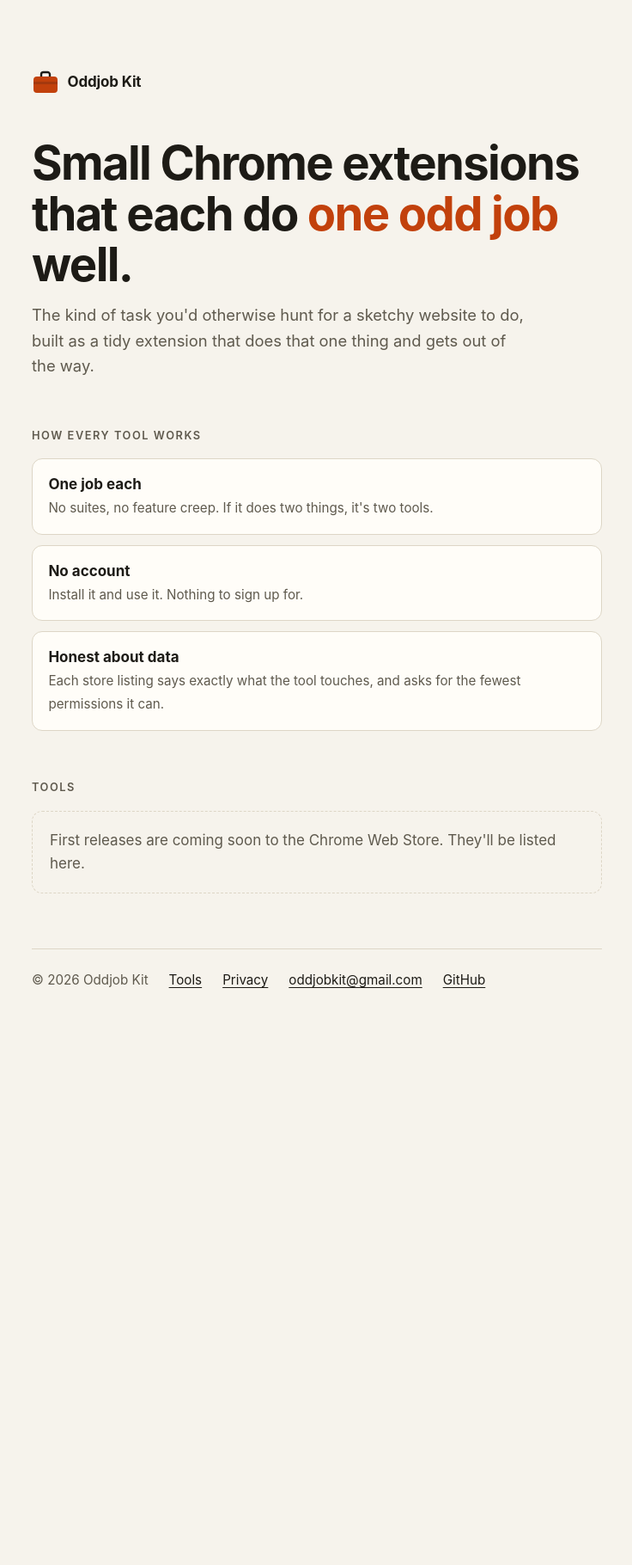
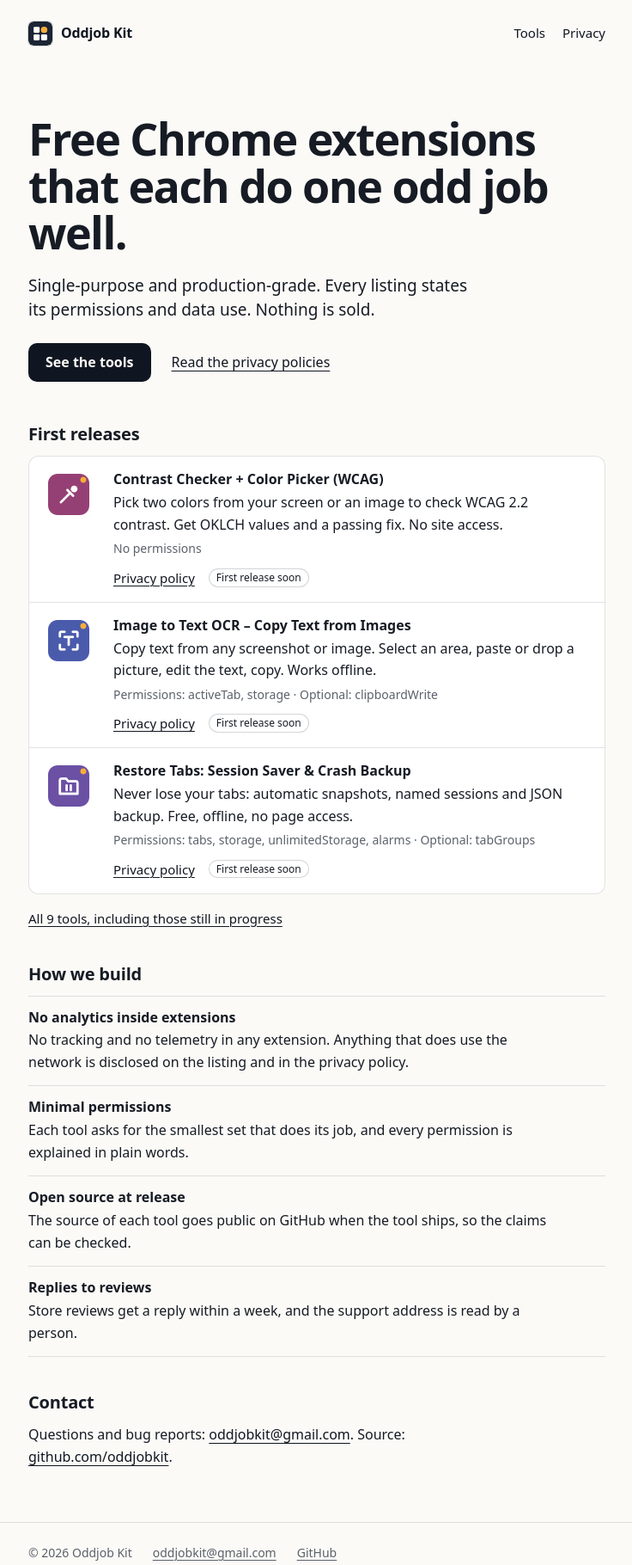
Before and after one commit to oddjobkit/oddjobkit.github.io, a plain HTML site: page index.html in a window 1280 px wide. Shown: the whole page at 86% size, without its empty margins (271-1007 px from the left). Before the commit the page ends 1217 px from the top, so only its background shows below. Drawn offline with Linux system fonts and the light colour scheme.

Commit message:
site: home and favicon on the brand
Co-Authored-By: Claude Sonnet 5.5 <noreply@anthropic.com>

```diff
--- a/assets/site.css
+++ b/assets/site.css
@@ -112,9 +112,11 @@ section > p { max-width: 38rem; margin: 0 0 0.875rem; }
 .assurance { display: flex; align-items: baseline; gap: 0.625rem; font-weight: 600; font-size: 1.0625rem; margin: 0 0 0.75rem; }
 .dot { flex: none; width: 0.5rem; height: 0.5rem; border-radius: 50%; background: var(--marker); box-shadow: 0 0 0 1px var(--marker-edge); transform: translateY(-0.0625rem); }
 
-/* Permissions */
-.perms { list-style: none; margin: 0; padding: 0; border-top: 1px solid var(--hairline); }
-.perms li { padding: 0.875rem 0; border-bottom: 1px solid var(--hairline); }
+/* Permissions, and the home page's "How we build" list (same hairline rows) */
+.perms, .principles { list-style: none; margin: 0; padding: 0; border-top: 1px solid var(--hairline); }
+.perms li, .principles li { padding: 0.875rem 0; border-bottom: 1px solid var(--hairline); }
+.principles h3 { margin-bottom: 0.25rem; }
+.principles p { margin: 0; max-width: 38rem; }
 .perm-head { display: flex; flex-wrap: wrap; align-items: baseline; gap: 0.25rem 0.625rem; margin-bottom: 0.25rem; }
 .perms p { margin: 0; max-width: 38rem; }
 .badge, .pill { display: inline-block; font-size: 0.75rem; line-height: 1.3; padding: 0.125rem 0.5rem; border-radius: 999px; background: var(--sunken); color: var(--text); white-space: nowrap; }
@@ -139,6 +141,14 @@ section > p { max-width: 38rem; margin: 0 0 0.875rem; }
 .policy-row a { font-weight: 600; }
 .policy-row .meta-line { font-size: 0.8125rem; color: var(--muted); }
 
+/* Home */
+.hero { padding-block: 1.5rem 0.5rem; }
+.hero h1 { font-size: clamp(2rem, 7vw, 3.25rem); line-height: 1.05; letter-spacing: -0.03em; max-width: 14em; margin-bottom: 1.25rem; }
+.hero .lede { font-size: 1.1875rem; max-width: 32rem; }
+.actions { display: flex; flex-wrap: wrap; align-items: center; gap: 0.75rem 1.5rem; margin: 0; }
+.actions .store-link { padding: 0.625rem 1.25rem; border-radius: 10px; }
+.more { margin: 0; font-size: 0.9375rem; }
+
 /* Footer */
 .site-foot { border-top: 1px solid var(--hairline); padding-block: 1.5rem 3rem; color: var(--muted); font-size: 0.875rem; }
 .site-foot .wrap { display: flex; flex-wrap: wrap; gap: 0.5rem 1.5rem; }
--- a/index.html
+++ b/index.html
@@ -3,79 +3,85 @@
 <head>
 <meta charset="utf-8">
 <meta name="viewport" content="width=device-width, initial-scale=1">
-  <title>Oddjob Kit — small Chrome extensions that each do one odd job well</title>
-  <meta name="description" content="Oddjob Kit makes small, single-purpose Chrome extensions: no accounts, no bloat, and every listing says exactly what data the tool touches.">
+<title>Oddjob Kit — free single-purpose Chrome extensions</title>
+<meta name="description" content="Free, single-purpose, production-grade Chrome extensions. One job each; permissions and data use are stated on every listing.">
 <link rel="canonical" href="https://oddjobkit.com/">
-  <meta property="og:title" content="Oddjob Kit">
-  <meta property="og:description" content="Small Chrome extensions that each do one odd job well.">
+<meta property="og:title" content="Oddjob Kit — free single-purpose Chrome extensions">
+<meta property="og:description" content="Free, single-purpose, production-grade Chrome extensions. One job each; permissions and data use are stated on every listing.">
 <meta property="og:url" content="https://oddjobkit.com/">
 <meta property="og:type" content="website">
-  <link rel="icon" href="favicon.svg" type="image/svg+xml">
-  <style>
-    :root {
-      --bg: #f6f3ec; --ink: #1d1b16; --muted: #5f5a4e; --line: #ddd6c6;
-      --accent: #c2410c; --card: #fffdf8;
-      color-scheme: light;
-    }
-    @media (prefers-color-scheme: dark) {
-      :root { --bg: #16140f; --ink: #f1ece0; --muted: #a8a190; --line: #2f2b22; --accent: #fb923c; --card: #1e1b15; color-scheme: dark; }
-    }
-    * { box-sizing: border-box; }
-    html, body { margin: 0; }
-    body {
-      background: var(--bg); color: var(--ink);
-      font: 17px/1.6 ui-sans-serif, -apple-system, BlinkMacSystemFont, "Segoe UI", Roboto, "Helvetica Neue", Arial, sans-serif;
-      -webkit-font-smoothing: antialiased;
-    }
-    main { max-width: 44rem; margin: 0 auto; padding: clamp(3rem, 10vh, 7rem) 1.25rem 4rem; }
-    .mark { display: inline-flex; align-items: center; gap: .6rem; font-weight: 700; letter-spacing: -.01em; }
-    .mark svg { width: 2rem; height: 2rem; }
-    h1 { font-size: clamp(2.2rem, 6vw, 3.4rem); line-height: 1.08; letter-spacing: -.03em; margin: 2.5rem 0 1rem; }
-    h1 em { font-style: normal; color: var(--accent); }
-    .lede { font-size: 1.15rem; color: var(--muted); max-width: 36rem; margin: 0; }
-    section { margin-top: 3.5rem; }
-    h2 { font-size: .8rem; text-transform: uppercase; letter-spacing: .12em; color: var(--muted); margin: 0 0 1rem; font-weight: 600; }
-    ul.rules { list-style: none; padding: 0; margin: 0; display: grid; gap: .75rem; }
-    ul.rules li { background: var(--card); border: 1px solid var(--line); border-radius: .75rem; padding: 1rem 1.15rem; }
-    ul.rules strong { display: block; }
-    ul.rules span { color: var(--muted); font-size: .95rem; }
-    .soon { border: 1px dashed var(--line); border-radius: .75rem; padding: 1.25rem; color: var(--muted); }
-    footer { margin-top: 4rem; padding-top: 1.5rem; border-top: 1px solid var(--line); color: var(--muted); font-size: .95rem; display: flex; flex-wrap: wrap; gap: .5rem 1.5rem; }
-    a { color: var(--ink); text-underline-offset: .2em; }
-    a:hover { color: var(--accent); }
-  </style>
+<link rel="icon" href="/favicon.svg" type="image/svg+xml">
+<link rel="stylesheet" href="/assets/site.css">
+<!-- generated by scripts/build-pages.ts: the copy is in homePage(), the tool cards come from each tool repo's CHROMEWEBSTORE.md; edit those, not this file -->
 </head>
 <body>
-  <main>
-    <div class="mark">
-      <svg viewBox="0 0 32 32" aria-hidden="true"><rect x="2" y="9" width="28" height="19" rx="4" fill="var(--accent)"/><path d="M11 9V6.5A2.5 2.5 0 0 1 13.5 4h5A2.5 2.5 0 0 1 21 6.5V9" fill="none" stroke="var(--ink)" stroke-width="2.4"/><rect x="2" y="15" width="28" height="3" fill="var(--ink)" opacity=".18"/></svg>
-      Oddjob Kit
+<a class="skip" href="#main">Skip to content</a>
+<header class="wrap site-head">
+  <a class="brand" href="/"><svg viewBox="0 0 32 32" aria-hidden="true"><rect width="32" height="32" rx="7" fill="#1b2433"/><rect x="7" y="7" width="8" height="8" rx="1.5" fill="#fff"/><circle cx="21" cy="11" r="4.25" fill="#f5ae39"/><rect x="7" y="17" width="8" height="8" rx="1.5" fill="#fff"/><rect x="17" y="17" width="8" height="8" rx="1.5" fill="#fff"/></svg>Oddjob Kit</a>
+  <nav class="site-nav" aria-label="Site"><a href="/tools/">Tools</a><a href="/privacy/">Privacy</a></nav>
+</header>
+<main id="main" class="wrap">
+<section class="hero" aria-labelledby="top">
+  <h1 id="top">Free Chrome extensions that each do one odd job well.</h1>
+  <p class="lede">Single-purpose and production-grade. Every listing states its permissions and data use. Nothing is sold.</p>
+  <p class="actions"><a class="store-link" href="/tools/">See the tools</a><a href="/privacy/">Read the privacy policies</a></p>
+</section>
+
+<section aria-labelledby="first">
+  <h2 id="first">First releases</h2>
+  <ul class="rows">
+    <li class="tool">
+      <img class="tool-icon" src="/assets/icons/hexpick.png" alt="" width="64" height="64">
+      <div class="tool-body">
+        <h3>Contrast Checker + Color Picker (WCAG)</h3>
+        <p class="tool-job">Pick two colors from your screen or an image to check WCAG 2.2 contrast. Get OKLCH values and a passing fix. No site access.</p>
+        <p class="tool-perms">No permissions</p>
+        <p class="tool-links"><a href="/privacy/hexpick/">Privacy policy</a><span class="pill">First release soon</span></p>
       </div>
+    </li>
+    <li class="tool">
+      <img class="tool-icon" src="/assets/icons/picktext.png" alt="" width="64" height="64">
+      <div class="tool-body">
+        <h3>Image to Text OCR – Copy Text from Images</h3>
+        <p class="tool-job">Copy text from any screenshot or image. Select an area, paste or drop a picture, edit the text, copy. Works offline.</p>
+        <p class="tool-perms">Permissions: activeTab, storage · Optional: clipboardWrite</p>
+        <p class="tool-links"><a href="/privacy/picktext/">Privacy policy</a><span class="pill">First release soon</span></p>
+      </div>
+    </li>
+    <li class="tool">
+      <img class="tool-icon" src="/assets/icons/tabvault.png" alt="" width="64" height="64">
+      <div class="tool-body">
+        <h3>Restore Tabs: Session Saver &amp; Crash Backup</h3>
+        <p class="tool-job">Never lose your tabs: automatic snapshots, named sessions and JSON backup. Free, offline, no page access.</p>
+        <p class="tool-perms">Permissions: tabs, storage, unlimitedStorage, alarms · Optional: tabGroups</p>
+        <p class="tool-links"><a href="/privacy/tabvault/">Privacy policy</a><span class="pill">First release soon</span></p>
+      </div>
+    </li>
+  </ul>
+  <p class="more"><a href="/tools/">All 9 tools, including those still in progress</a></p>
+</section>
 
-    <h1>Small Chrome extensions that each do <em>one odd job</em> well.</h1>
-    <p class="lede">The kind of task you'd otherwise hunt for a sketchy website to do, built as a tidy extension that does that one thing and gets out of the way.</p>
-
-    <section>
-      <h2>How every tool works</h2>
-      <ul class="rules">
-        <li><strong>One job each</strong><span>No suites, no feature creep. If it does two things, it's two tools.</span></li>
-        <li><strong>No account</strong><span>Install it and use it. Nothing to sign up for.</span></li>
-        <li><strong>Honest about data</strong><span>Each store listing says exactly what the tool touches, and asks for the fewest permissions it can.</span></li>
+<section aria-labelledby="build">
+  <h2 id="build">How we build</h2>
+  <ul class="principles">
+    <li><h3>No analytics inside extensions</h3><p>No tracking and no telemetry in any extension. Anything that does use the network is disclosed on the listing and in the privacy policy.</p></li>
+    <li><h3>Minimal permissions</h3><p>Each tool asks for the smallest set that does its job, and every permission is explained in plain words.</p></li>
+    <li><h3>Open source at release</h3><p>The source of each tool goes public on GitHub when the tool ships, so the claims can be checked.</p></li>
+    <li><h3>Replies to reviews</h3><p>Store reviews get a reply within a week, and the support address is read by a person.</p></li>
   </ul>
 </section>
 
-    <section>
-      <h2>Tools</h2>
-      <p class="soon">First releases are coming soon to the Chrome Web Store. They'll be listed here.</p>
+<section aria-labelledby="contact">
+  <h2 id="contact">Contact</h2>
+  <p>Questions and bug reports: <a href="mailto:oddjobkit@gmail.com">oddjobkit@gmail.com</a>. Source: <a href="https://github.com/oddjobkit">github.com/oddjobkit</a>.</p>
 </section>
-
-    <footer>
+</main>
+<footer class="site-foot">
+  <div class="wrap">
     <span>© 2026 Oddjob Kit</span>
-      <a href="/tools/">Tools</a>
-      <a href="/privacy/">Privacy</a>
     <a href="mailto:oddjobkit@gmail.com">oddjobkit@gmail.com</a>
     <a href="https://github.com/oddjobkit">GitHub</a>
+  </div>
 </footer>
-  </main>
 </body>
 </html>
```
Also changed, not shown: favicon.svg, 2 other files. Lines whose indentation alone changed are shown as unchanged.
